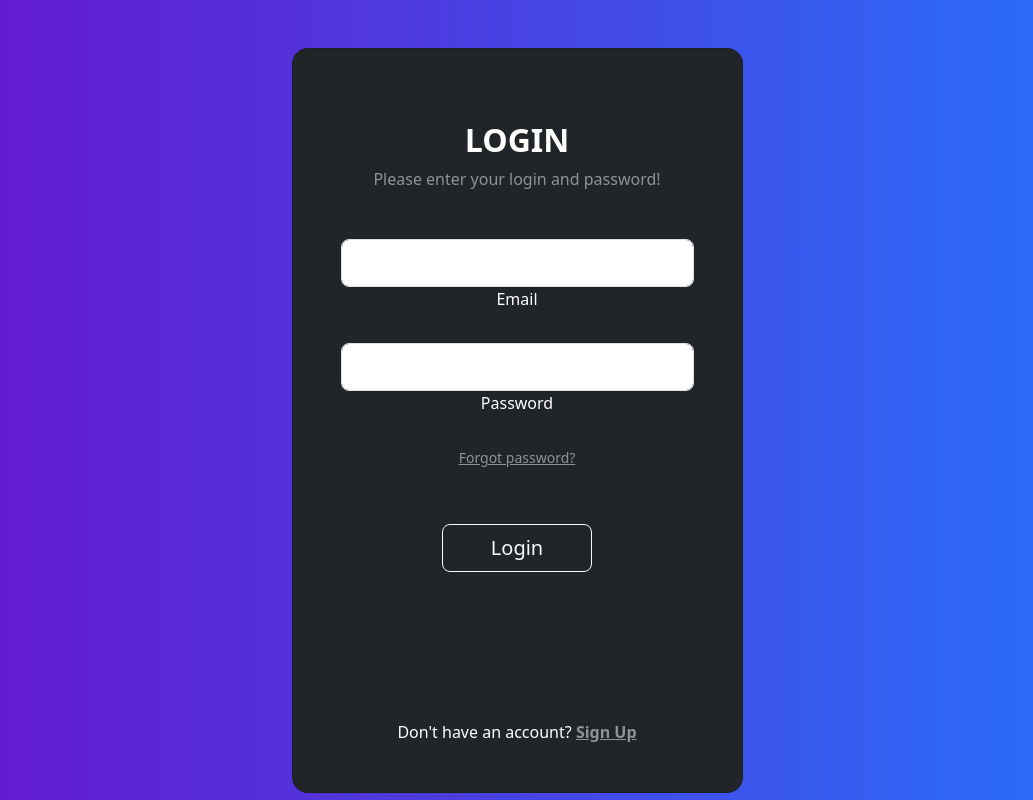
After one commit to pok/simplemvc, a PHP site: the page made by App/Template/Login.php in a window 1280 px wide. The commit adds this page. Shown: the whole page, without its empty margins (123-1156 px from the left). Run offline with PHP 8.4, Linux system fonts and the light colour scheme; the template is opened without the code that fills it, so the values that code supplies are empty; some libraries are stand-ins or nearby versions.

Commit message:
Work on layouts

```diff
--- a/App/Controller/Login.php
+++ b/App/Controller/Login.php
@@ -6,7 +6,6 @@ class Login extends \Core\Controller
 {
     #[\Core\Route('/login', method: 'GET')]
     public function loginRoute() {
-
-        echo 'This is the login route';
+        return $this->renderStandardTemplate('Login', []);
     }
 }
--- a/App/Controller/User.php
+++ b/App/Controller/User.php
@@ -4,7 +4,7 @@ namespace App\Controller;
 
 class User extends \Core\Controller
 {
-    #[\Core\Authorize()]
+    #[\Core\Authorize('admin')]
     #[\Core\Route('/users', method: 'GET')]
     public function listUsers() {
         echo 'This is the list users route';
--- /dev/null
+++ b/App/Template/Login.php
@@ -0,0 +1,45 @@
+<section class="vh-100 gradient-custom">
+  <div class="container py-5 h-100">
+    <div class="row d-flex justify-content-center align-items-center h-100">
+      <div class="col-12 col-md-8 col-lg-6 col-xl-5">
+        <div class="card bg-dark text-white" style="border-radius: 1rem;">
+          <div class="card-body p-5 text-center">
+
+            <div class="mb-md-5 mt-md-4 pb-5">
+
+              <h2 class="fw-bold mb-2 text-uppercase">Login</h2>
+              <p class="text-white-50 mb-5">Please enter your login and password!</p>
+
+              <div data-mdb-input-init class="form-outline form-white mb-4">
+                <input type="email" id="typeEmailX" class="form-control form-control-lg" />
+                <label class="form-label" for="typeEmailX">Email</label>
+              </div>
+
+              <div data-mdb-input-init class="form-outline form-white mb-4">
+                <input type="password" id="typePasswordX" class="form-control form-control-lg" />
+                <label class="form-label" for="typePasswordX">Password</label>
+              </div>
+
+              <p class="small mb-5 pb-lg-2"><a class="text-white-50" href="#!">Forgot password?</a></p>
+
+              <button data-mdb-button-init data-mdb-ripple-init class="btn btn-outline-light btn-lg px-5" type="submit">Login</button>
+
+              <div class="d-flex justify-content-center text-center mt-4 pt-1">
+                <a href="#!" class="text-white"><i class="fab fa-facebook-f fa-lg"></i></a>
+                <a href="#!" class="text-white"><i class="fab fa-twitter fa-lg mx-4 px-2"></i></a>
+                <a href="#!" class="text-white"><i class="fab fa-google fa-lg"></i></a>
+              </div>
+
+            </div>
+
+            <div>
+              <p class="mb-0">Don't have an account? <a href="#!" class="text-white-50 fw-bold">Sign Up</a>
+              </p>
+            </div>
+
+          </div>
+        </div>
+      </div>
+    </div>
+  </div>
+</section>
--- a/App/Template/StandardLayout/Footer.php
+++ b/App/Template/StandardLayout/Footer.php
@@ -1,4 +1,4 @@
-<script src="<?= URLROOT ?>js/bootstrap.js"></script>
+
 </body>
 
 </html>
--- a/App/Template/StandardLayout/Header.php
+++ b/App/Template/StandardLayout/Header.php
@@ -5,11 +5,9 @@
     <meta charset="UTF-8">
     <meta name="viewport" content="width=device-width, initial-scale=1.0">
     <meta http-equiv="X-UA-Compatible" content="ie=edge">
-    <link rel="stylesheet" href="<?php echo URLROOT; ?>/css/style.css">
-    <title><?php echo SITENAME; ?></title>
-    <link rel="stylesheet" href="https://stackpath.bootstrapcdn.com/bootstrap/4.3.1/css/bootstrap.min.css" integrity="sha384-ggOyR0iXCbMQv3Xipma34MD+dH/1fQ784/j6cY/iJTQUOhcWr7x9JvoRxT2MZw1T" crossorigin="anonymous">
-    <link rel="stylesheet" href="https://stackpath.bootstrapcdn.com/font-awesome/4.7.0/css/font-awesome.min.css">
-    <link rel="stylesheet" href="<?php echo URLROOT; ?>/css/bootstrap.css">
+    <link rel="stylesheet" href="<?php echo PUBLICROOT; ?>/css/style.css">
+    <title>Simple MVC</title>
+    <link href="https://cdn.jsdelivr.net/npm/bootstrap@5.3.3/dist/css/bootstrap.min.css" rel="stylesheet" integrity="sha384-QWTKZyjpPEjISv5WaRU9OFeRpok6YctnYmDr5pNlyT2bRjXh0JMhjY6hW+ALEwIH" crossorigin="anonymous">
 </head>
 
 <body>
--- a/Core/Route.php
+++ b/Core/Route.php
@@ -5,9 +5,6 @@ namespace Core;
 #[\Attribute(\Attribute::TARGET_METHOD)]
 class Route
 {
-    public const DEFAULT_REGEX = '[\w\-]+';
-    private array $parameters = [];
-
     public function __construct(
         private string $path,
         private string $name = '',
--- a/Core/Session.php
+++ b/Core/Session.php
@@ -37,6 +37,11 @@ class Session
         return array_key_exists($key, $_SESSION);
     }
 
+    public function getRole()
+    {
+        return $_SESSION['user_role'];
+    }
+
     public function getUserId()
     {
         return $_SESSION['user_id'];
--- a/config.php
+++ b/config.php
@@ -7,8 +7,9 @@ define('DB_PASS', '_YOUR_PASSWORD_');
 define('DB_NAME', '_YOUR_DBNAME');
 
 //App Root
-define('APPROOT', dirname(__FILE__));
-define('URLROOT', 'http://localhost/{_YOUR_URL_ROOT}');
+define('ROOT', dirname(__FILE__));
+define('APPROOT', ROOT.DIRECTORY_SEPARATOR.'App');
+define('PUBLICROOT', 'http://localhost/simplemvc/public');
 
 //site name
 define('SITEROOT', '/simplemvc');
--- /dev/null
+++ b/public/css/style.css
@@ -0,0 +1,10 @@
+.gradient-custom {
+    /* fallback for old browsers */
+    background: #6a11cb;
+
+    /* Chrome 10-25, Safari 5.1-6 */
+    background: -webkit-linear-gradient(to right, rgba(106, 17, 203, 1), rgba(37, 117, 252, 1));
+
+    /* W3C, IE 10+/ Edge, Firefox 16+, Chrome 26+, Opera 12+, Safari 7+ */
+    background: linear-gradient(to right, rgba(106, 17, 203, 1), rgba(37, 117, 252, 1))
+    }
--- a/public/index.php
+++ b/public/index.php
@@ -86,14 +86,14 @@ spl_autoload_register(function ($Name) {
 ob_start();
 
 try {
-    $router = new Core\Router(APPROOT.DIRECTORY_SEPARATOR.'App'.DIRECTORY_SEPARATOR.'Controller');
+    $router = new Core\Router(APPROOT.DIRECTORY_SEPARATOR.'Controller');
 
     if ($match = $router->match()) {
 
         $sessionManager = new Core\Session();
         $sessionManager->startSession();
 
-        if ($match['requireAuthorization'] == true && !$sessionManager->isLoggedIn()) {
+        if ($match['requireRole'] && $sessionManager->getRole() !== $match['requireRole']) {
             header('Location: login');
             return;
         }
```
Also changed, not shown: Core/Authorize.php (+9 -0 lines), Core/Controller.php (+10 -0 lines), Core/Router.php (+10 -2 lines).
